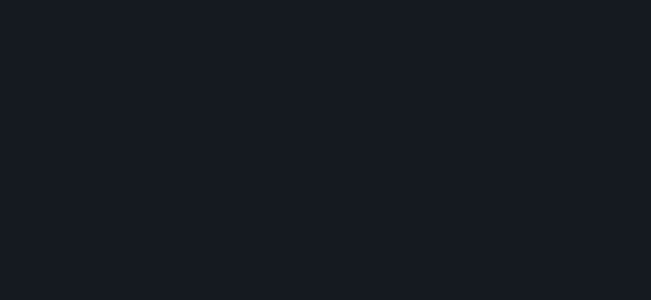
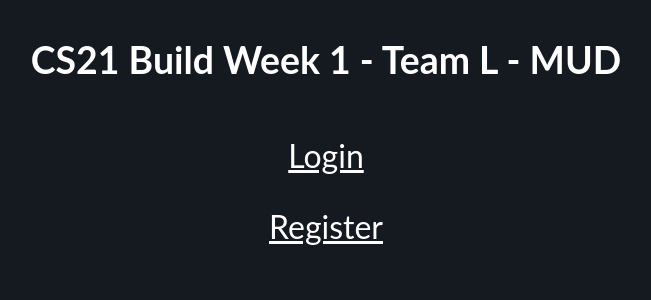
Before and after one commit to Lambda-CS-BuildWeek-MUD-TeamL/l-frontend, a React (Create React App) app: page / in a window 1280 px wide. Shown: the top 300 px of the page, without its empty margins (314-965 px from the left). Built offline with nearby package versions, Linux system fonts and the light colour scheme.

Commit message:
add simple landing page with login and register links

```diff
--- a/src/App.js
+++ b/src/App.js
@@ -1,25 +1,27 @@
-import React from 'react';
-import { BrowserRouter as Router, Route } from 'react-router-dom';
-import Login from './components/Login'
-import SignUp from './components/SignUp'
-import './App.scss';
-import Unauthorized from './components/Unauthorized'
-import PrivateRoute from './components/PrivateRoute';
-import HomePage from './components/HomePage';
+import React from "react";
+import { BrowserRouter as Router, Route } from "react-router-dom";
+import Login from "./components/Login";
+import SignUp from "./components/SignUp";
+import "./App.scss";
+import Unauthorized from "./components/Unauthorized";
+import PrivateRoute from "./components/PrivateRoute";
+import HomePage from "./components/HomePage";
+import LandingPage from "./components/LandingPage";
 
 const App = () => {
   return (
     <Router>
       <div className="App">
         <>
-        <Route path='/unauthorized' component={Unauthorized} />
+          <Route exact path="/" component={LandingPage} />
+          <Route path="/unauthorized" component={Unauthorized} />
           <Route exact path="/login" component={Login} />
           <Route exact path="/signup" component={SignUp} />
-          <PrivateRoute exact path ='/home' component={HomePage} />
+          <PrivateRoute exact path="/home" component={HomePage} />
         </>
       </div>
     </Router>
   );
-}
+};
 
 export default App;
--- a/src/App.scss
+++ b/src/App.scss
@@ -9,4 +9,5 @@
 @import "./styles/login.scss";
 @import "./styles/signup.scss";
 @import './styles//unauthorized.scss';
-@import './styles/homepage.scss'
+@import './styles/homepage.scss';
+@import './styles//landingpage.scss'
--- a/src/components/HomePage.js
+++ b/src/components/HomePage.js
@@ -39,10 +39,10 @@
                 key={room.id}
                 className="rooms-div"
                 style={{
-                  borderRight: room.e_to === 0 ? "5px solid #c4c4c4" : "none",
-                  borderLeft: room.w_to === 0 ? "5px solid #c4c4c4" : "none",
-                  borderTop: room.n_to === 0 ? "5px solid #c4c4c4" : "none",
-                  borderBottom: room.s_to === 0 ? "5px solid #c4c4c4" : "none"
+                  borderRight: room.e_to === 0 ? "5px solid #c4c4c4" : "5px solid green",
+                  borderLeft: room.w_to === 0 ? "5px solid #c4c4c4" : "5px solid green",
+                  borderTop: room.n_to === 0 ? "5px solid #c4c4c4" : "5px solid green",
+                  borderBottom: room.s_to === 0 ? "5px solid #c4c4c4" : "5px solid green"
                 }}
               >
                 <p className="room-id">{room.id}</p>
--- /dev/null
+++ b/src/components/LandingPage.js
@@ -0,0 +1,18 @@
+import React from 'react'
+import { Link } from 'react-router-dom'
+
+export default class LandingPage extends React.Component {
+    state = {
+
+    }
+
+    render() {
+        return (
+            <div className='landing-div'>
+                <h3>CS21 Build Week 1 - Team L - MUD</h3>
+                <Link className='landing-link' to='/login'>Login</Link>
+                <Link className='landing-link' to='/login'>Register</Link>
+            </div>
+        )
+    }
+}
--- /dev/null
+++ b/src/styles/landingpage.scss
@@ -0,0 +1,12 @@
+.landing-div {
+    color: white;
+    display: flex;
+    flex-direction: column;
+    align-items: center;
+
+    .landing-link {
+        color: white;
+        text-decoration: underline;
+        margin: 1rem 0;
+    }
+}
```
